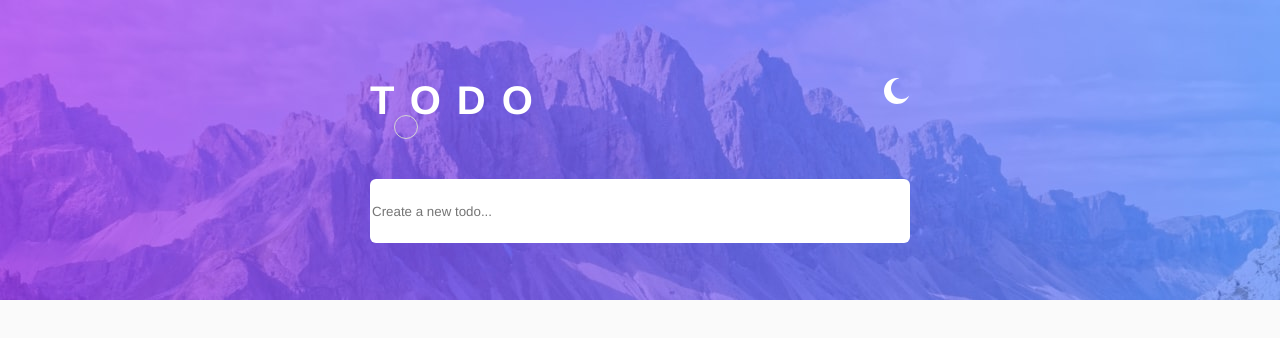
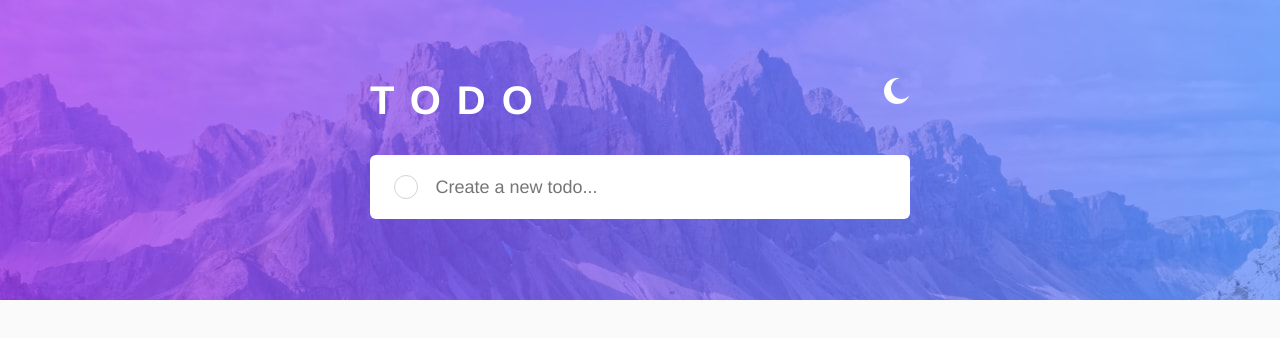
Before and after one commit to adamhm/todo-app, a React (Vite) app: page / in a window 1280 px wide. Shown: the top 338 px of the page. Built offline with nearby package versions, Linux system fonts and the light colour scheme.

Commit message:
fix the TextBox style rules

```diff
--- a/src/components/TextBox.module.scss
+++ b/src/components/TextBox.module.scss
@@ -1,10 +1,15 @@
 .TextBox {
-    & input {
-        display: block;
+    display: flex;
+    align-items: center;
+    height: 64px;
+    margin-top: 40px;
+    background-color: #fff;
+    border-radius: 6px;
+
+    & [type="text"] {
         width: 100%;
-        height: 64px;
         border-radius: 6px;
         border: none;
-        margin-top: 40px;
+        font-size: 18px;
     }
 }
```
